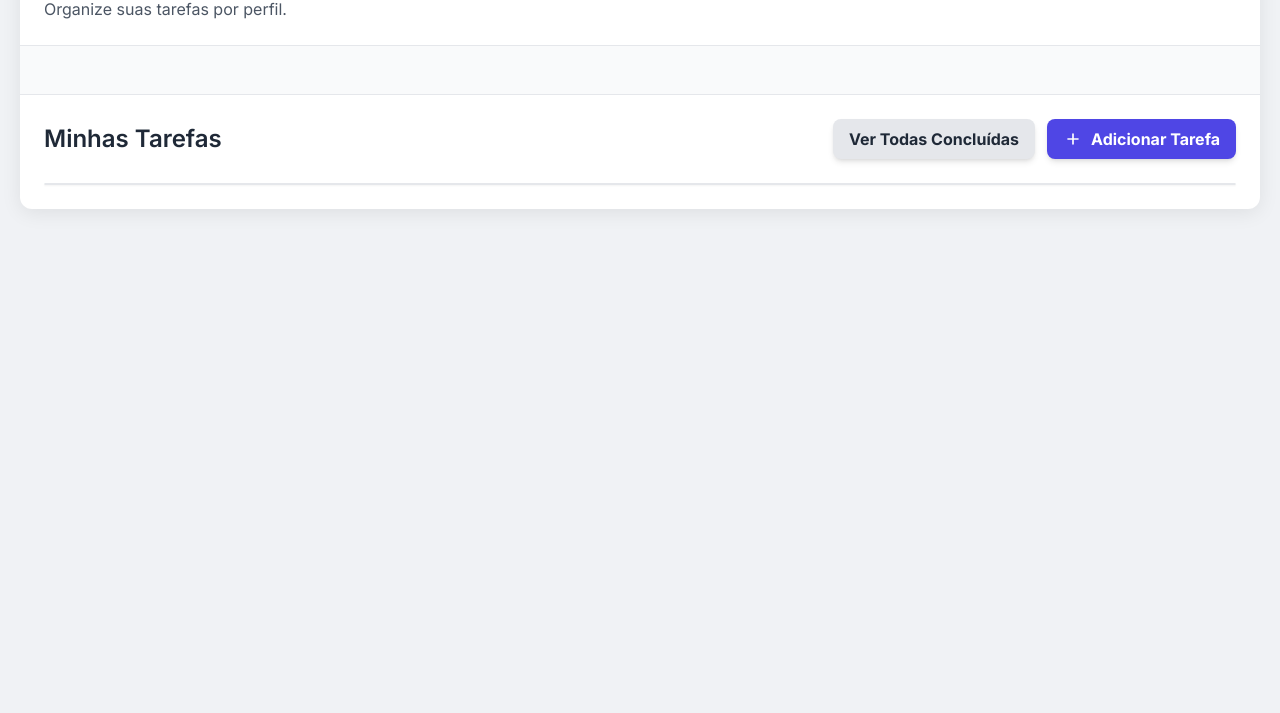
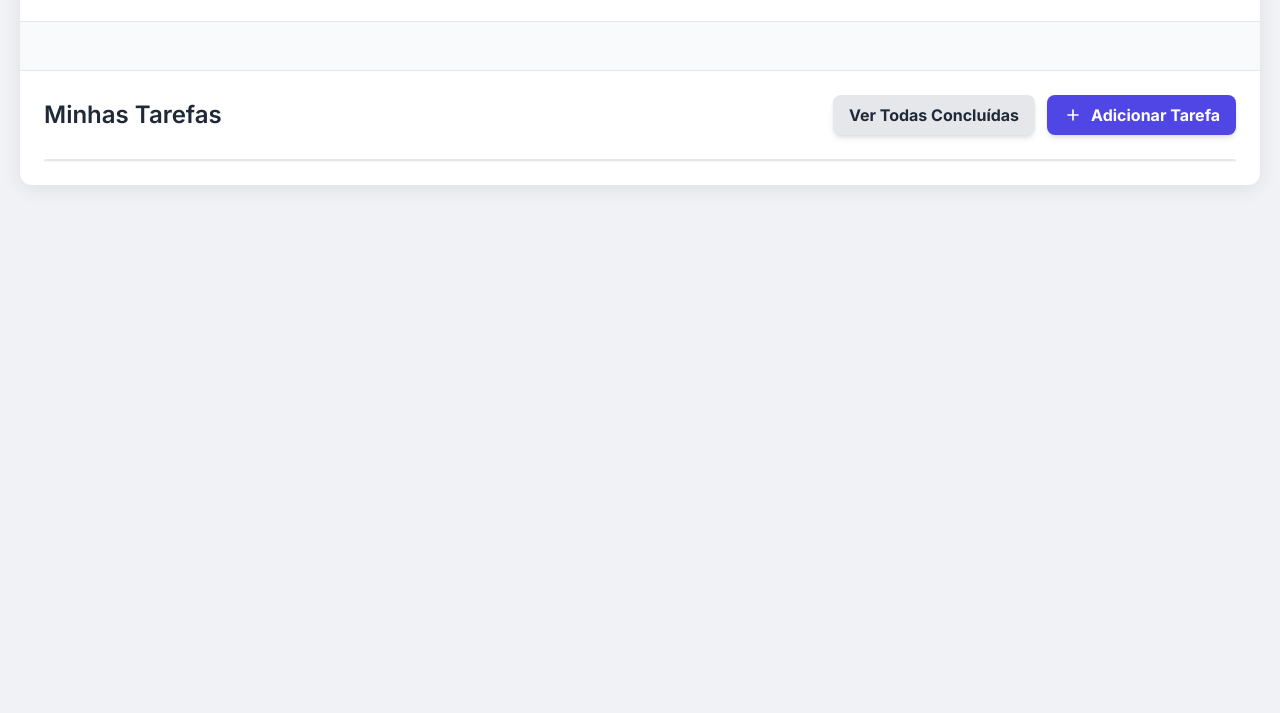
Before and after one commit to PedroGui404/appsm, a plain HTML site: page GestorTarefas/index.html in a window 1280 px wide. Shown: the part 87-800 px from the top of the page. Drawn offline with nearby package versions, Linux system fonts and the light colour scheme; no server answers.

Commit message:
Atualizando app

```diff
--- a/GestorTarefas/index.html
+++ b/GestorTarefas/index.html
@@ -371,7 +371,6 @@
     <div id="main-app-container" class="container">
         <div class="p-6 border-b border-gray-200">
             <h1 class="text-3xl font-bold text-gray-800 mb-1">Gerenciador de Tarefas</h1>
-            <p class="text-gray-600">Organize suas tarefas por perfil.</p>
         </div>
 
         <div id="profile-selection" class="p-6 bg-gray-50 border-b border-gray-200 grid grid-cols-1 sm:grid-cols-2 md:grid-cols-3 gap-4">
```
